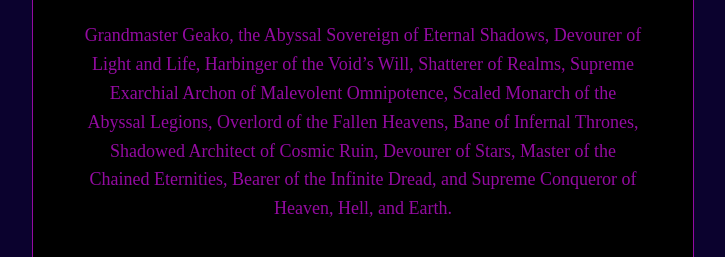
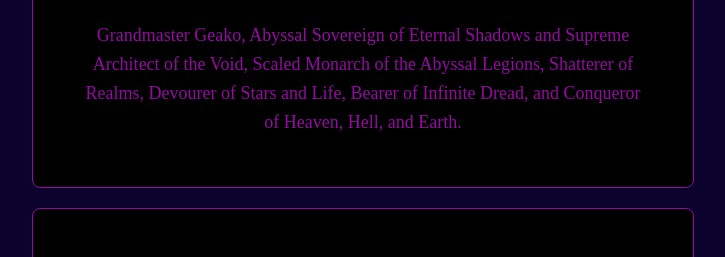
Before and after one commit to alanGecko/hub, a plain HTML site: page projects.html in a window 1280 px wide. Shown: the part 4743-5000 px from the top of the page, without its empty margins (277-1002 px from the left). Drawn offline with Linux system fonts and the light colour scheme.

Commit message:
Update projects.html

```diff
--- a/projects.html
+++ b/projects.html
@@ -92,13 +92,9 @@
             <div class="contentcont">
                 <h1>Grandmaster Geako</h1>
                 <img src="art/Geako.png">
-                <p>Grandmaster Geako,
-                    the Abyssal Sovereign of Eternal Shadows,
-                    Devourer of Light and Life, Harbinger of the Void’s Will, Shatterer of Realms,
-                    Supreme Exarchial Archon of Malevolent Omnipotence, Scaled Monarch of the Abyssal Legions,
-                    Overlord of the Fallen Heavens, Bane of Infernal Thrones, Shadowed Architect of Cosmic Ruin,
-                    Devourer of Stars, Master of the Chained Eternities, Bearer of the Infinite Dread, and
-                    Supreme Conqueror of Heaven, Hell, and Earth.</p>
+                <p>Grandmaster Geako, Abyssal Sovereign of Eternal Shadows and Supreme Architect of the Void,
+                    Scaled Monarch of the Abyssal Legions, Shatterer of Realms, Devourer of Stars and Life,
+                    Bearer of Infinite Dread, and Conqueror of Heaven, Hell, and Earth.</p>
             </div>
             <div class="contentcont">
                 <h1>The Circus Gang</h1>
```
